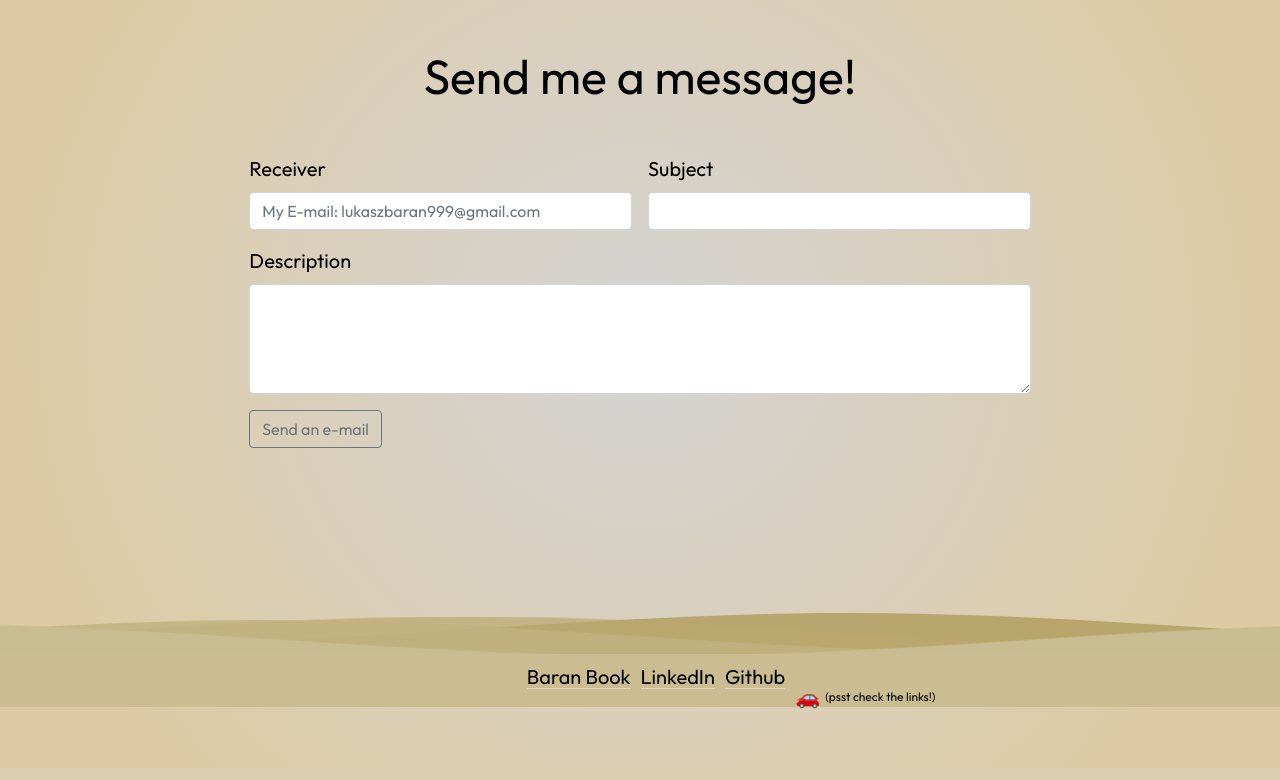
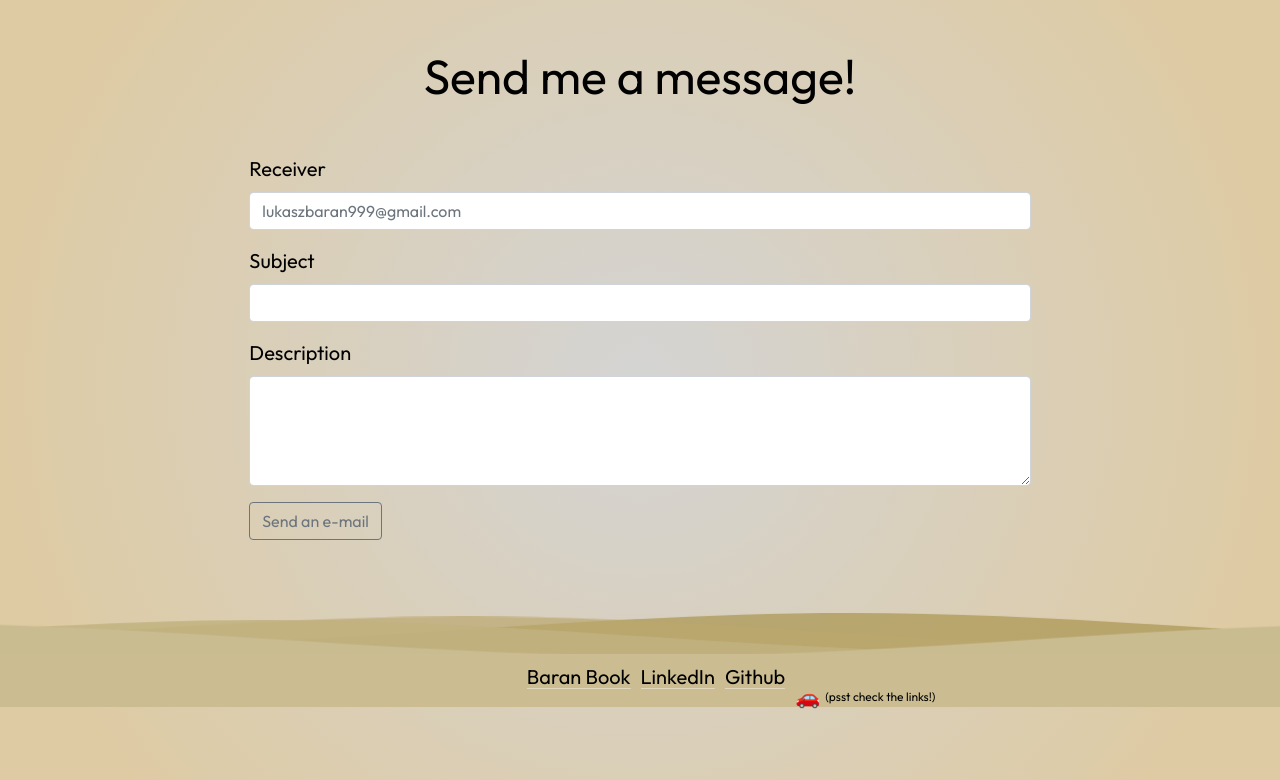
Before and after one commit to lukasz-b96/Project-3-Sahara-Car-Deals, a Node server app: page /contact in a window 1280 px wide. Shown: the part 93-873 px from the top of the page. Before the commit the page ends 802 px from the top, so only its background shows below. Run offline with Node 20, Linux system fonts and the light colour scheme; some libraries are stand-ins or nearby versions.

Commit message:
fix bugs

```diff
--- a/public/css/Styles.css
+++ b/public/css/Styles.css
@@ -359,4 +359,7 @@ footer div {
   .content {
     height: 10vh;
   }
+  .mobile-text {
+    font-size: 9px;
+  }
 }
--- a/views/contact.ejs
+++ b/views/contact.ejs
@@ -15,14 +15,14 @@
   <div class="col-8">
     <form action="/contact" enctype="multipart/form-data" method="POST">
       <div class="row g-3">
-        <div class="col-6">
+        <div class="col-12">
           <label for="email" class="form-label">Receiver</label>
-          <input required type="email" id="email" name="email" class="form-control"
-            placeholder="My E-mail: lukaszbaran999@gmail.com" />
+          <input required type="email" id="email" name="email" class="form-control mobile-text"
+            placeholder="lukaszbaran999@gmail.com" />
         </div>
-        <div class="col-6">
+        <div class="col-12">
           <label for="subject" class="form-label">Subject</label>
-          <input required type="text" name="subject" id="subject" class="form-control" />
+          <input required type="text" name="subject" id="subject" class="form-control mobile-text" />
         </div>
 
         <div class="col-12">
```
